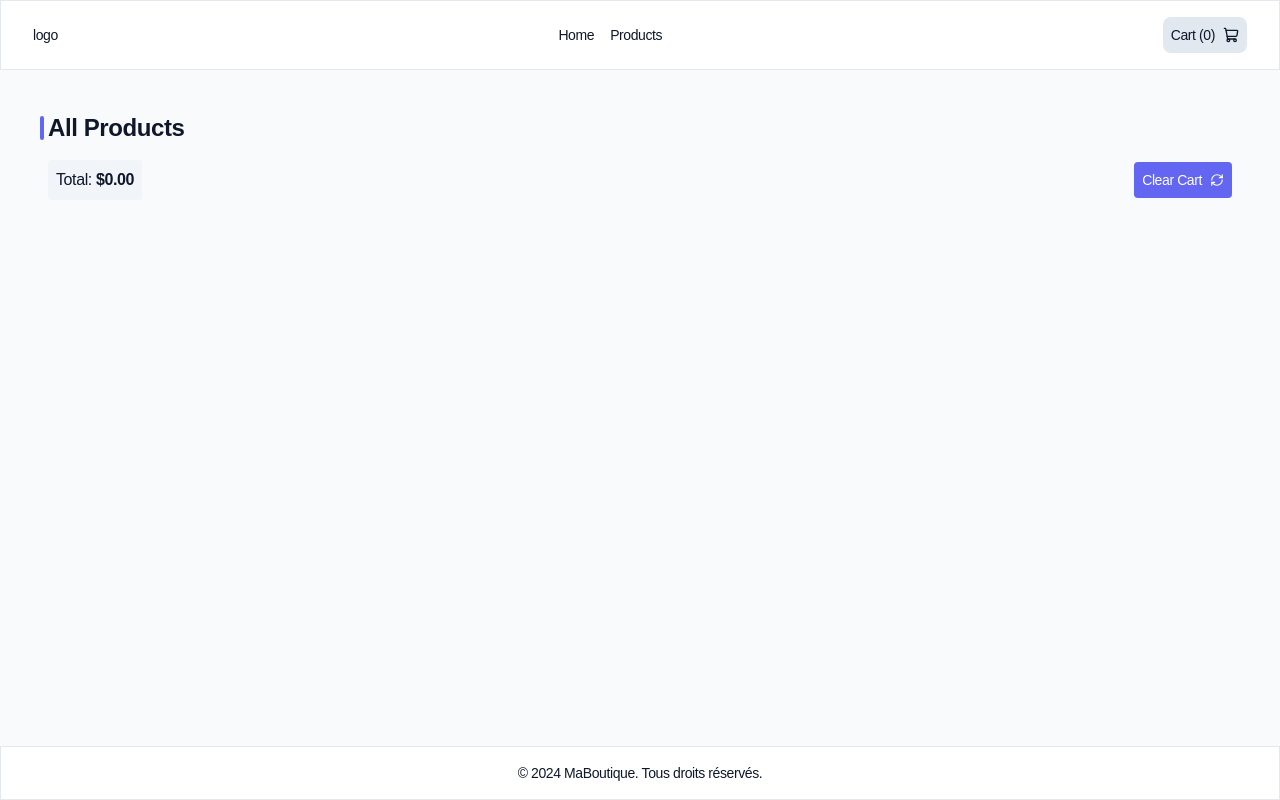
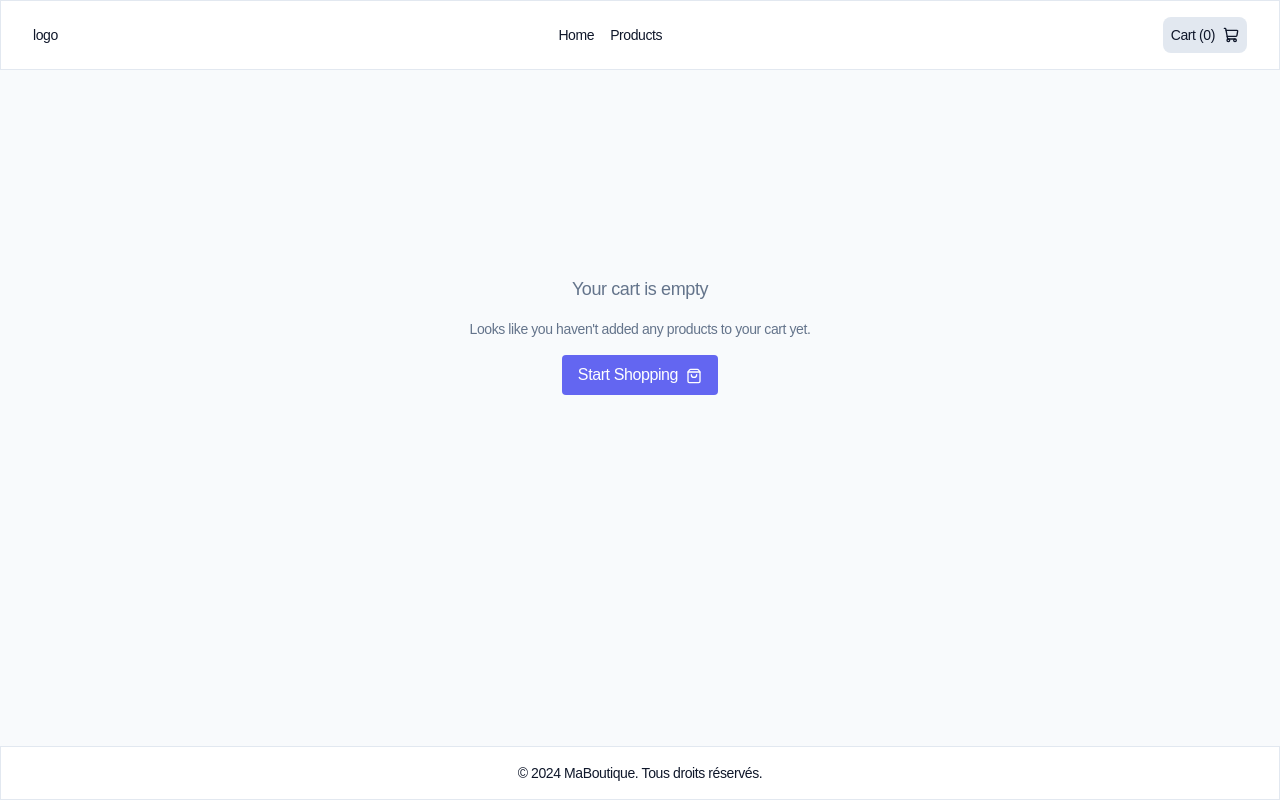
Before and after one commit to ussama-alione-dev/mini-shop, a Next.js app: page /cart in a window 1280 px wide. Built offline with nearby package versions, Linux system fonts and the light colour scheme; a web font is replaced by a local one.

Commit message:
Add EmptyCart component and implement empty cart display in CartPage

```diff
--- a/app/cart/page.tsx
+++ b/app/cart/page.tsx
@@ -4,9 +4,12 @@ import { useCartContext } from "@/context/cartContext";
 import CartItem from "@/components/CartItem";
 import { RefreshCw } from "lucide-react";
 import { CartItemType } from "@/types/Cart";
+import EmptyCart from "@/components/EmptyCart";
 
 const CartPage = () => {
     const { cartItems, getTotalPrice } = useCartContext();
+
+    if (cartItems.length === 0) return <EmptyCart />;
 
     return (
         <section className="max-w-7xl mt-16 mx-auto p-4 flex flex-col gap-4">
--- /dev/null
+++ b/components/EmptyCart.tsx
@@ -0,0 +1,22 @@
+import { ShoppingBag } from "lucide-react";
+import Link from "next/link";
+
+const EmptyCart = () => {
+    return (
+        <div className=" mt-[20%] text-center flex flex-col items-center justify-center gap-4">
+            <p className="text-lg text-muted-foreground">Your cart is empty</p>
+            <p className="text-sm text-muted-foreground">
+                Looks like you haven't added any products to your cart yet.
+            </p>
+            <Link
+                href="/products"
+                className="bg-primary text-primary-foreground px-4 py-2 rounded hover:bg-primary/80 duration-300 transition-colors"
+            >
+                Start Shopping
+                <ShoppingBag size={16} className="ml-2 inline-block" />
+            </Link>
+        </div>
+    );
+};
+
+export default EmptyCart;
```
